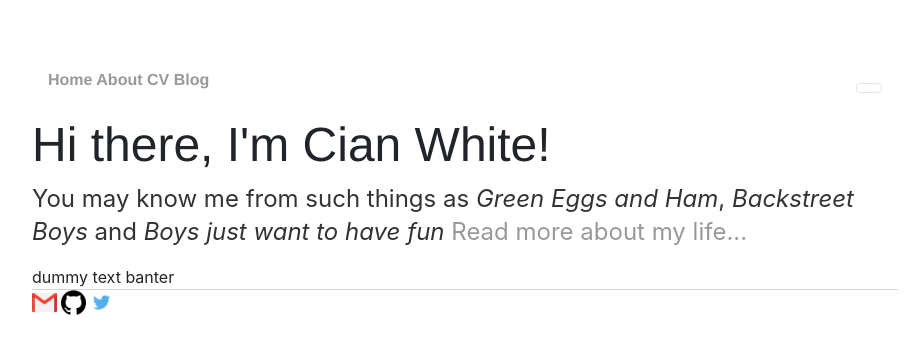
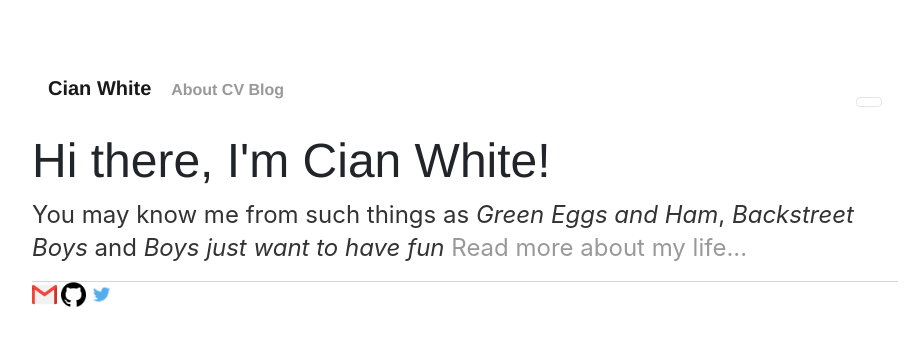
Before and after one commit to ciwhite/ciwhite.github.io, a Jekyll site: the page built from index.html, in a window 1280 px wide. Shown: the top 354 px of the page, without its empty margins (175-1088 px from the left). Built offline with Jekyll 4.4.1, drawn with Linux system fonts in a browser that asks for light colours; nearby versions of some CDN libraries.

Commit message:
update navbar

```diff
--- a/_layouts/default.html
+++ b/_layouts/default.html
@@ -19,17 +19,24 @@
 <nav class="navbar navbar-md navbar-light bglight stick-top">
 <div class="container-fluid">
 	<ul>
-		<a href="/" title="Home">Home</a>
+		<a class="navbar-brand" href="/" title="Cian White">Cian White</a>
 		<a href="/about" title="About">About</a>
 		<a href="/cv" title="CV">CV</a>
 		<a href="/blog" title="Blog">Blog</a>
 	</ul>
+	<!--Brand and toggle get grouped for better mobile display-->
+	<div class="navbar-header page-scroll">
+		<button class="navbar-toggler" type="button" data-toggle="collapse"
+		data-target="#navbarResponsive">
+		<span class="sr-only">Toggle Navigation</span>
+		<span class="navbar-toggle-icon"></span>
+		<span class="navbar-toggle-icon"></span>
+		<span class="navbar-toggle-icon"></span>
+		</button>
+	<!--Collecting the nav links,forms and other content for toggling-->
 	<ul class="navbar-nav ml-auto">
-	<button class="navbar-toggler" type="button" data-toggle="collapse"
-	data-target="#navbarResponsive">
-	<span class="navbar-toggle-icon"></span>
-	</button>
-	<div class="collapse navbar-collapse" id="navbarResponsive">
+		<div class="collapse navbar-collapse" id="navbarResponsive">
+    <ul class="nav navbar-nav navbar-right">
 		<li  class="nav-item active">
 			<a class="nav-link" href="/projects" title="Projects">Projects</a>
 		</li>
@@ -41,14 +48,14 @@
 </div>
 </nav>
 
+<!--- Image Slider -->
 
 
 			<div class="container">
 
 				{{ content }}
 
-dummy text banter
-<!--- Image Slider -->
+
 
 
 <!--- Jumbotron -->
```
